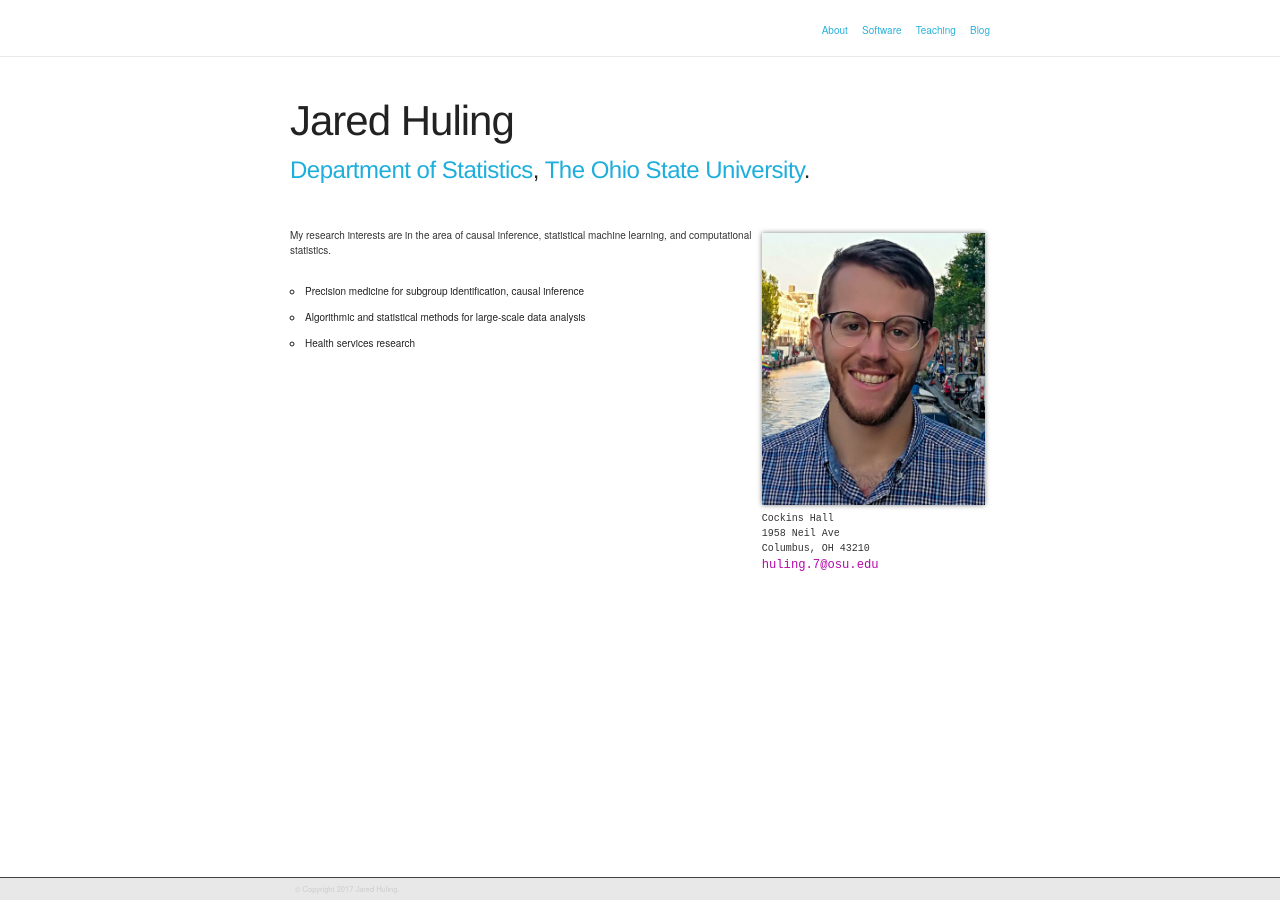
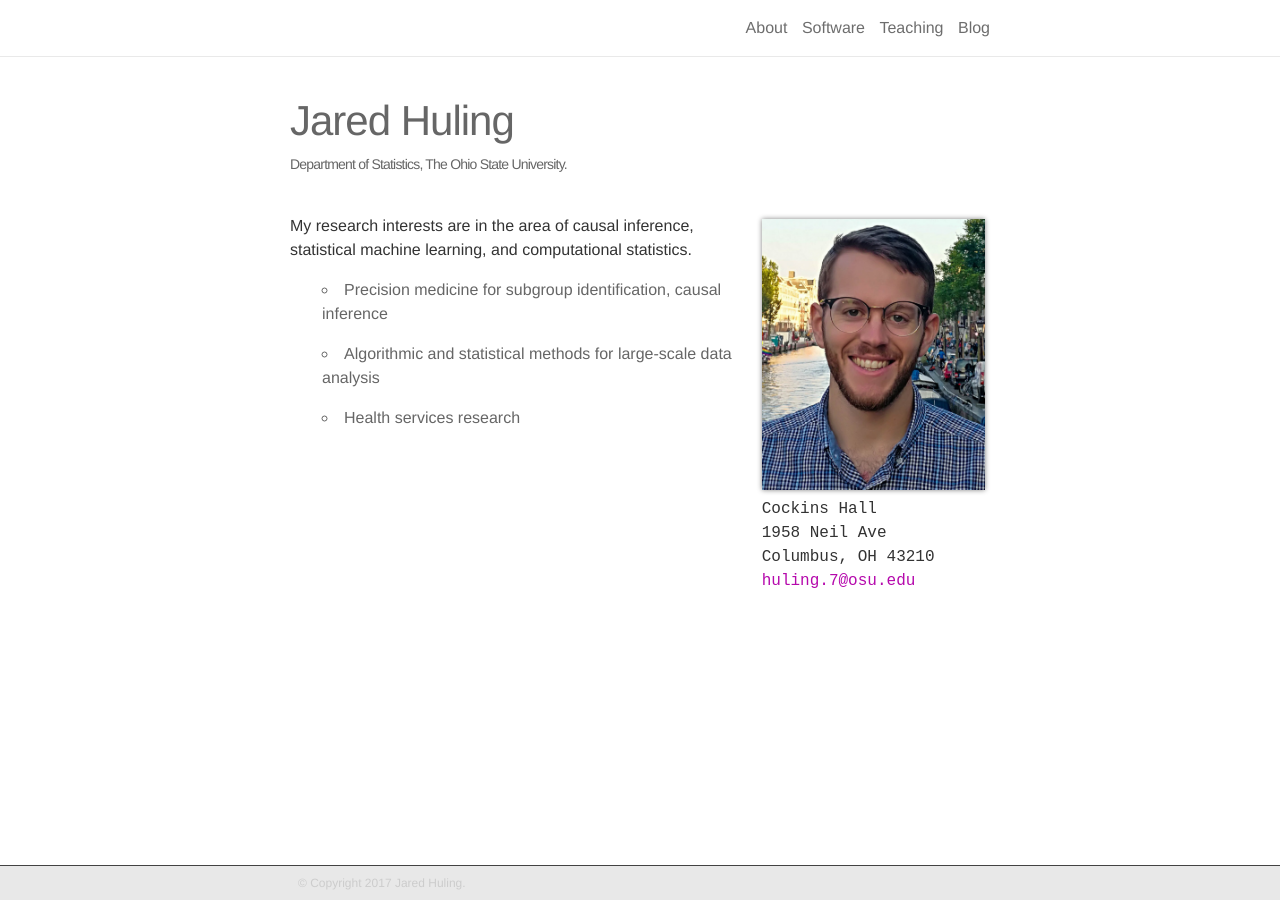
Before and after one commit to jaredhuling/jaredhuling.github.io, a Jekyll site: the page built from _pages/about.md, in a window 1280 px wide. Built offline with Jekyll 4.4.1, drawn with Linux system fonts in a browser that asks for light colours; nearby versions of some CDN libraries.

Commit message:
reorder css

```diff
--- a/_includes/head.html
+++ b/_includes/head.html
@@ -8,13 +8,15 @@
 
   <link rel="shortcut icon" href="{{ '/assets/img/favicon.ico' | prepend: site.baseurl | prepend: site.url }}">
 
+  <link rel="stylesheet" href="http://cdnjs.cloudflare.com/ajax/libs/skeleton/2.0.4/skeleton.min.css">
+
   <link rel="stylesheet" href="{{ '/assets/css/main.css' | prepend: site.baseurl | prepend: site.url }}">
   <link rel="canonical" href="{{ page.url | replace:'index.html','' | prepend: site.baseurl | prepend: site.url }}">
 
   <link rel="stylesheet" href="{{ '/assets/css/custom.css' | prepend: site.baseurl | prepend: site.url }}">
 
   <!--<link rel="stylesheet" href="http://cdnjs.cloudflare.com/ajax/libs/normalize/3.0.3/normalize.min.css"> -->
-  <link rel="stylesheet" href="http://cdnjs.cloudflare.com/ajax/libs/skeleton/2.0.4/skeleton.min.css">
+
 
   <script type="text/javascript">
     function gen_mail_to_link(lhs,rhs,rhsext) {
```
